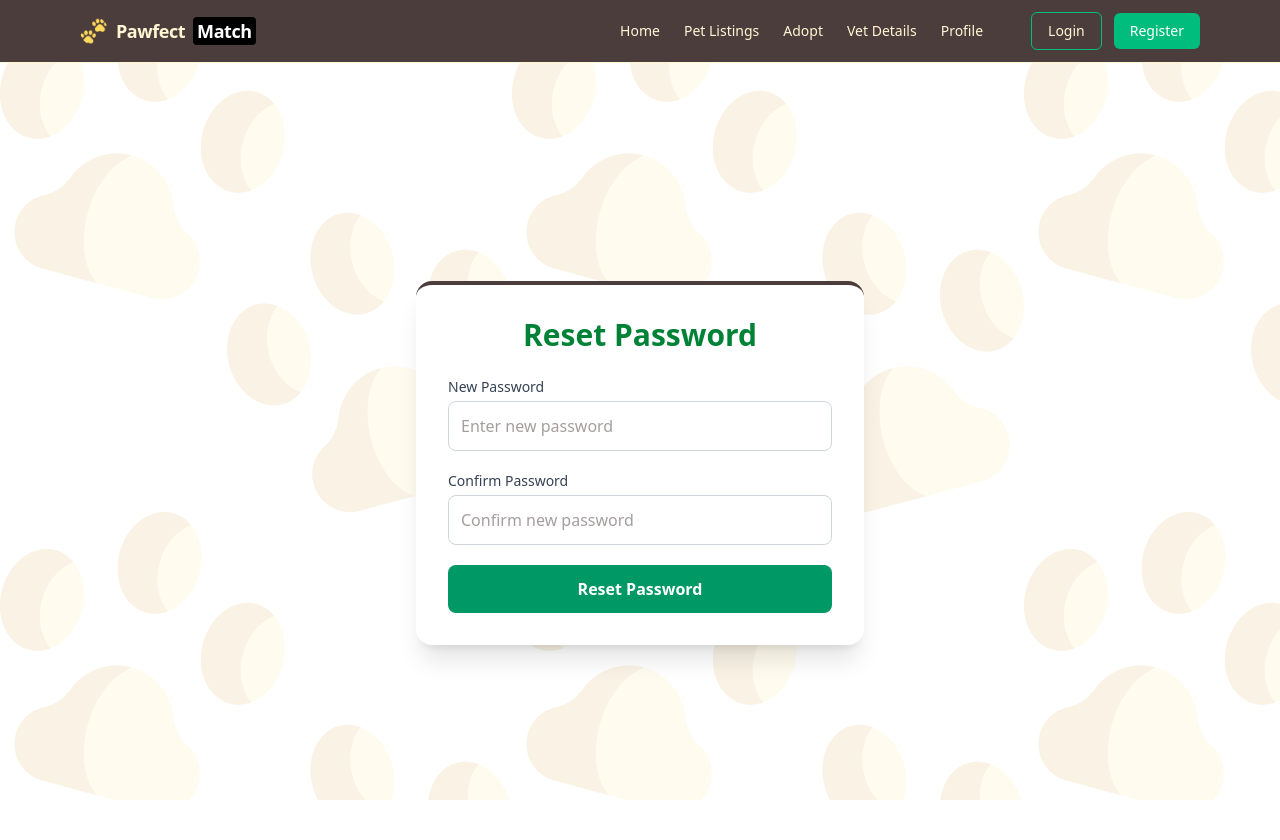
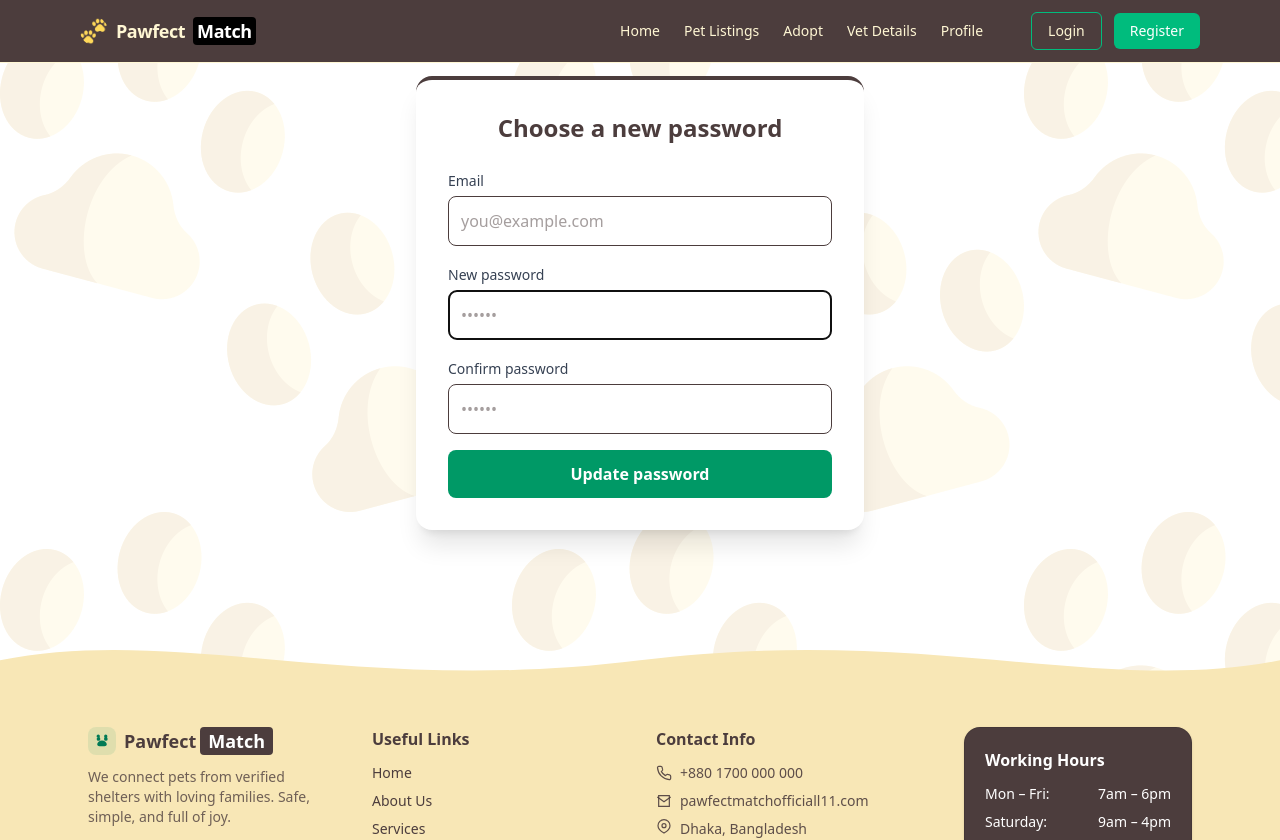
Before and after one commit to ruhanaatiq/pawfect-match, a Next.js app: page /reset-password in a window 1280 px wide. Shown: the top 840 px of the page. Built offline with nearby package versions, Linux system fonts and the light colour scheme; no server answers.

Commit message:
reset password error fixed

```diff
--- a/src/app/reset-password/page.jsx
+++ b/src/app/reset-password/page.jsx
@@ -1,116 +1,14 @@
-"use client";
+// src/app/reset-password/page.jsx
+import { Suspense } from "react";
+import ResetPasswordClient from "./ResetPasswordClient";
 
-import { useState } from "react";
-import { useSearchParams, useRouter } from "next/navigation";
+// prevent static prerender; make it dynamic at runtime
+export const dynamic = "force-dynamic"; // or: export const revalidate = 0;
 
-export default function ResetPasswordClient() {
-  const searchParams = useSearchParams();
-  const token = searchParams.get("token"); // from email link
-  const router = useRouter();
-
-  const [password, setPassword] = useState("");
-  const [confirmPassword, setConfirmPassword] = useState("");
-  const [error, setError] = useState("");
-  const [message, setMessage] = useState("");
-  const [pending, setPending] = useState(false);
-
-  const handleSubmit = async (e) => {
-    e.preventDefault();
-    setError("");
-    setMessage("");
-
-    if (!token) {
-      setError("Invalid or missing reset token.");
-      return;
-    }
-
-    if (password !== confirmPassword) {
-      setError("Passwords do not match");
-      return;
-    }
-
-    setPending(true);
-
-    try {
-      const res = await fetch("/api/auth/reset-password", {
-        method: "POST",
-        headers: { "Content-Type": "application/json" },
-        body: JSON.stringify({ token, password }),
-      });
-
-      const data = await res.json().catch(() => ({}));
-      if (!res.ok) {
-        setError(data.message || "Something went wrong");
-        return;
-      }
-
-      setMessage("Password updated successfully! Redirecting to login...");
-      setTimeout(() => router.push("/login"), 3000);
-    } catch {
-      setError("Something went wrong");
-    } finally {
-      setPending(false);
-    }
-  };
-
+export default function Page() {
   return (
-    <div className="min-h-screen flex flex-col">
-      <div className="flex flex-1 items-center justify-center px-4">
-        <div className="w-full max-w-md rounded-2xl bg-white shadow-xl border-t-4 border-[#4C3D3D] p-8">
-          <h1 className="mb-6 text-center text-3xl font-bold text-green-700">
-            Reset Password
-          </h1>
-
-          {error && (
-            <div className="mb-4 rounded-md bg-red-100 p-3 text-sm text-red-700 text-center">
-              {error}
-            </div>
-          )}
-          {message && (
-            <div className="mb-4 rounded-md bg-green-100 p-3 text-sm text-green-700 text-center">
-              {message}
-            </div>
-          )}
-
-          <form onSubmit={handleSubmit} className="space-y-5">
-            <div>
-              <label className="mb-1 block text-sm font-medium text-gray-700">
-                New Password
-              </label>
-              <input
-                type="password"
-                value={password}
-                onChange={(e) => setPassword(e.target.value)}
-                required
-                placeholder="Enter new password"
-                className="w-full rounded-lg border border-gray-300 p-3 focus:border-green-500 focus:ring-1 focus:ring-green-500 outline-none"
-              />
-            </div>
-
-            <div>
-              <label className="mb-1 block text-sm font-medium text-gray-700">
-                Confirm Password
-              </label>
-              <input
-                type="password"
-                value={confirmPassword}
-                onChange={(e) => setConfirmPassword(e.target.value)}
-                required
-                placeholder="Confirm new password"
-                className="w-full rounded-lg border border-gray-300 p-3 focus:border-green-500 focus:ring-1 focus:ring-green-500 outline-none"
-              />
-            </div>
-
-            <button
-              type="submit"
-              disabled={pending}
-              className="w-full rounded-lg bg-emerald-600 py-3 text-white font-semibold hover:bg-emerald-700 disabled:opacity-50 transition"
-            >
-              {pending ? "Updating..." : "Reset Password"}
-            </button>
-          </form>
-        </div>
-      </div>
-    </div>
+    <Suspense>
+      <ResetPasswordClient />
+    </Suspense>
   );
 }
```
